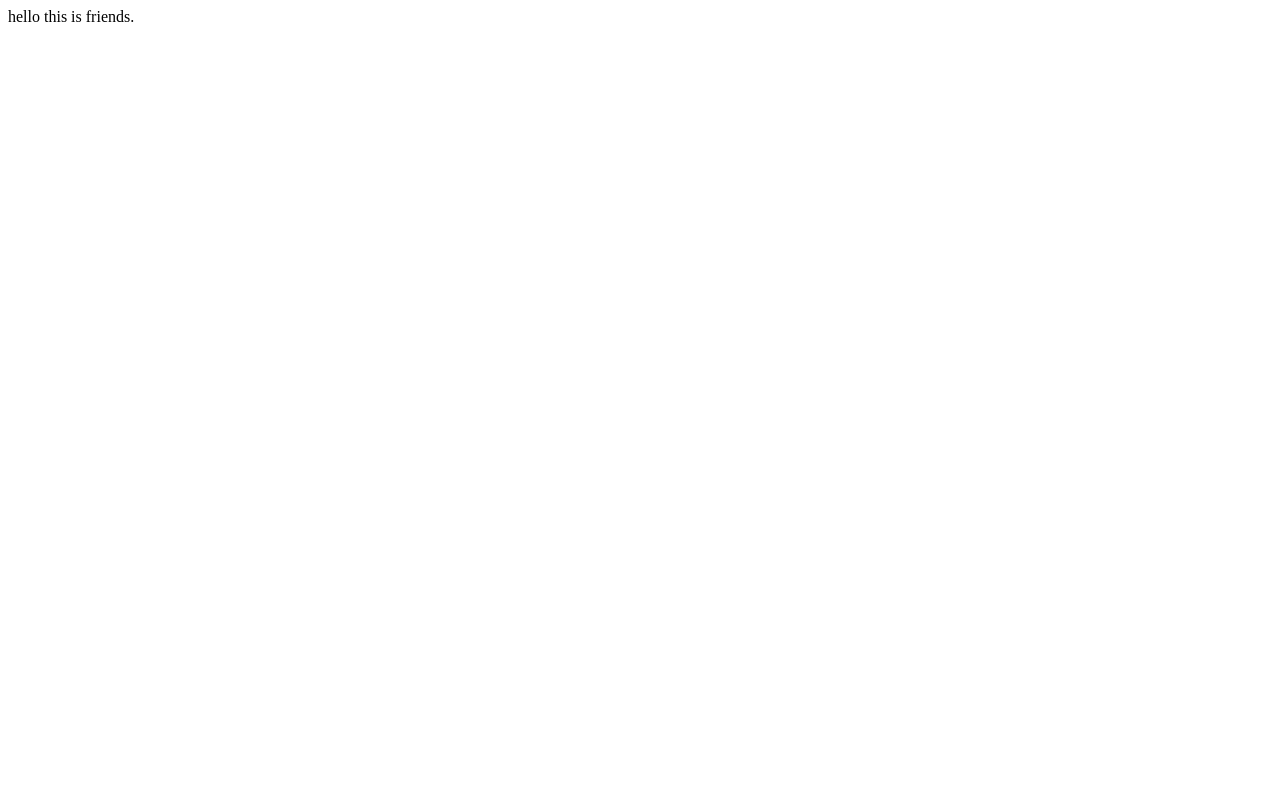
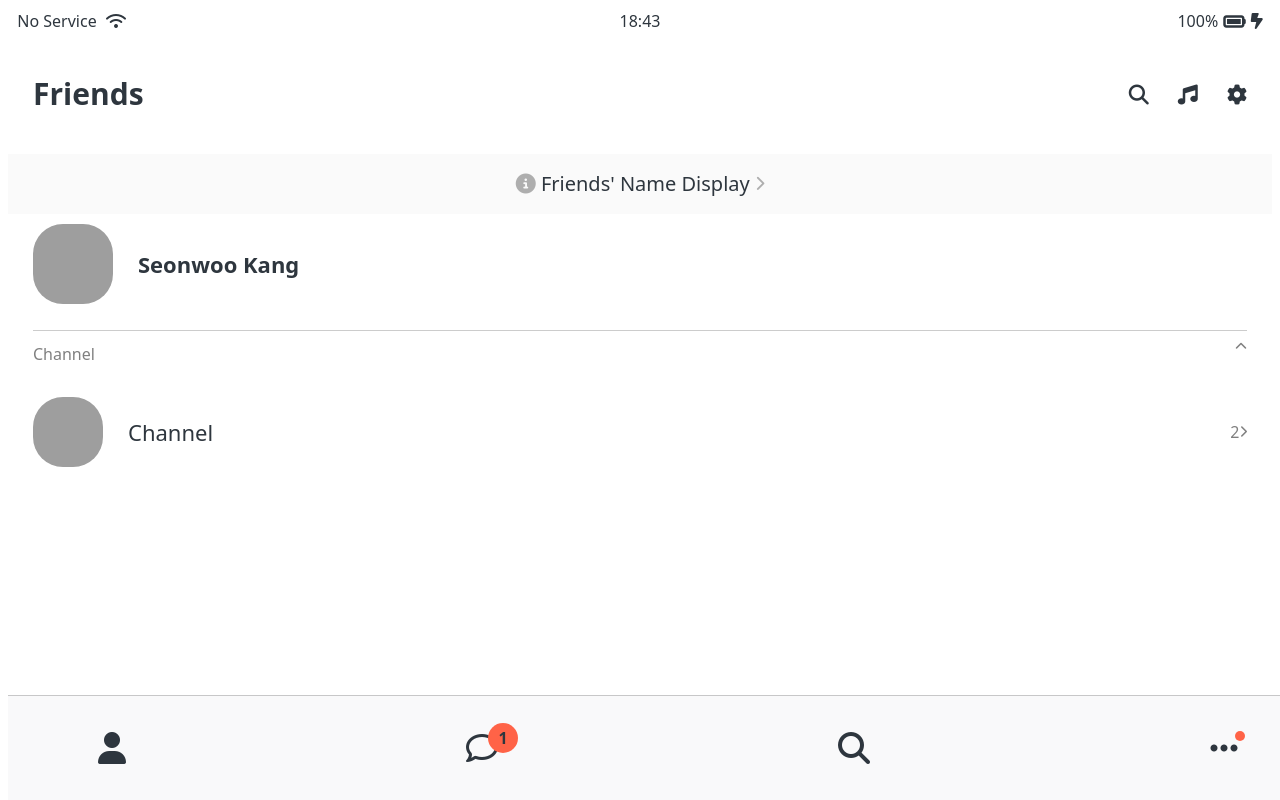
Before and after one commit to saleskang/kokpa-clone-2024, a plain HTML site: page css/friends.html in a window 1280 px wide. Drawn offline with Linux system fonts and the light colour scheme; grey boxes are pictures that could not be loaded; files whose address does not match are found by name.

Commit message:
friends screen

```diff
--- /dev/null
+++ b/css/components/nav-bar.css
@@ -0,0 +1,41 @@
+.nav{
+    position: fixed;
+    bottom: 0;
+    width: 100%;
+    background-color: #f9f9fa;
+    padding:20px 50px;
+    box-sizing: border-box;
+    border-top: 1px solid rgba(0, 0, 0, 0.2);
+}
+.nav__list{
+    display:flex;
+    justify-content: space-between;
+}
+.nav__link{
+    position:relative;
+    color:#2e363e;
+}
+.nav__notification{
+    display:block;
+    background-color: tomato;
+    border-radius: 15px;
+    width:30px;
+    height:30px;
+    display:flex;
+    justify-content: center;
+    align-items: center;
+    font-weight: 900;
+    position: absolute;
+    left: 22px;
+    bottom: 12.5px;
+}
+.nav__ellipsisnoti{
+    display:block;
+    background-color: tomato;
+    border-radius: 5px;
+    width:10px;
+    height:10px;
+    position:absolute;
+    left:25px;
+    bottom:24px;
+}
--- /dev/null
+++ b/css/components/screen-header.css
@@ -0,0 +1,14 @@
+.screens-header{
+    display: flex;
+    justify-content: space-between;
+    padding: var(--horizontal-space);
+    align-items: center;
+}
+.screens-header__title{
+    font-size:30px;
+    font-weight: 600;
+}
+
+.screens-header__icons span{
+    margin-left: 25px;
+}
--- a/css/components/status-bar.css
+++ b/css/components/status-bar.css
@@ -6,6 +6,7 @@
 
 .status-bar__column{
     width:33%
+
 }
 .status-bar__column:first-child span{
     margin-right: 5px;
--- /dev/null
+++ b/css/components/user-component.css
@@ -0,0 +1,54 @@
+.user-component{
+    display: flex;
+    justify-content: space-between;
+}
+
+.user-component,
+.user-component__column:first-child{
+    display: flex;
+    align-items: center;
+}
+
+.user-component__text{
+    display: flex;
+}
+.user-component__avatar{
+    width: 70px;
+    height: 70px;
+    border-radius: 30px;
+    margin-right: 25px;
+}
+
+.user-component__title{
+    font-weight: 600;
+    font-size: 22px;
+}
+
+
+.user-component__subtitle{
+    font-size: 17px;
+    color: rgba(0, 0, 0, 0.5);
+    margin: 15px 0;
+}
+
+.user-component__avatar--xl{
+    width:80px;
+    height: 80px;
+}
+
+.user-component__avatar-sm{
+    height: 60px;
+    width: 60px;
+    border-radius: 25px;
+}
+
+.user-component__column:last-child{
+    color:rgba(0, 0, 0, 0.5);
+}
+
+.user-component__title--not-bold{
+    font-weight: 400;
+}
+.user-component__channel-right{
+    color: rgba(0, 0, 0, 0.5);
+}
--- a/css/friends.html
+++ b/css/friends.html
@@ -1 +1,86 @@
-hello this is friends.
+<html lang="en">
+<head>
+    <meta charset="UTF-8">
+    <meta name="viewport" content="width=device-width, initial-scale=1.0">
+    <title>Friends-Kakao Clone</title>
+    <link rel="stylesheet" href="screens/style.css">
+</head>
+<body>
+    <div class="status-bar">
+        <div class="status-bar__column">
+            <span>No Service</span>
+            <i class="fa-solid fa-wifi"></i>
+        </div>
+        <div class="status-bar__column">
+            <span>18:43</span>
+        </div>
+        <div class="status-bar__column">
+            <span>100%</span>
+            <i class="fa-solid fa-battery-full fa-lg"></i>
+            <i class="fa-solid fa-bolt-lightning"></i>
+        </div>
+    </div>
+    <header class="screens-header">
+        <h1 class="screens-header__title">Friends</h1>
+        <div class="screens-header__icons">
+            <span><i class="fa-solid fa-magnifying-glass fa-lg"></i></span>
+            <span><i class="fa-solid fa-music fa-lg" ></i></span>
+            <span><i class="fa-solid fa-gear fa-lg"></i></span>
+        </div>
+    </header>
+    <a id="friends-display-link">
+        <i class="fa-solid fa-circle-info"></i> Friends' Name Display <i class="fa-solid fa-chevron-right fa-xs"></i>
+    </a>
+    <main class="friends-screen">
+    <div class="user-component"></div>
+        <div class="user-component__column">
+            <div class="user-component__text">
+                <img src="/profile.jpg" class="user-component__avatar user-component__avatar--xl"/>
+                <h4 class="user-component__title">Seonwoo Kang</h4>
+            </div>
+            </div>
+            <div class="user-component__column"></div>
+        </div>
+            <div class="friends-screen__channel">
+                <div class="friends-screen__channel-header">
+                    <span>Channel</span>
+                    <i class="fa-solid fa-chevron-up fa-xs"></i>
+                </div>
+                <div class="user-component">
+                    <div class="user-component__column">
+                        <img src="/profile.jpg" class="user-component__avatar user-component__avatar--sm"/>
+                <div class="user-component__text">
+                    <h4 class="user-component__title user-component__title--not-bold">
+                        Channel
+                    </h4>
+                </div>
+                </div>
+                    <span class="user-component__channel-right">2<i class="fa-solid fa-chevron-right fa-xs"></i></span>
+                </div>
+            </div>
+            </div>
+            </div>
+            </div>
+        </div>
+    </main>
+    <nav class="nav">
+        <ul class="nav__list">
+            <li class="nav__btn">
+                <a class="nav__link" href="friends.html"><i class="fa-solid fa-user fa-2x"></i></a></li>
+            <li class="nav__btn">
+                <a class="nav__link" href="#">
+                    <span class="nav__notification">1</span>
+                    <i class="fa-regular fa-comment fa-2x"></i></a></li>
+            <li class="nav__btn">
+                <a class="nav__link" href="#"><i class="fa-solid fa-magnifying-glass fa-2x"></i></a></li>
+            <li class="nav__btn">
+                <a class="nav__link" href="#">
+                    <span class="nav__ellipsisnoti"></span>
+                    <i class="fa-solid fa-ellipsis fa-2x"></i></a></li>
+        </ul>
+    </nav>
+    <script
+    src="https://kit.fontawesome.com/83fdc53fc8.js"
+    crossorigin="anonymous"></script>
+</body>
+</html>
--- /dev/null
+++ b/css/screens/friends.css
@@ -0,0 +1,31 @@
+#friends-display-link{
+    text-align: center;
+    display: block;
+    background-color: #fafafa;
+    padding: 20px 0px;
+    font-size: 20px;
+    margin-bottom: 10px;
+}
+
+#friends-display-link i{
+    color: rgba(0, 0, 0, 0.3);
+}
+
+.friends-screen{
+    padding: 0 var(--horizontal-space);
+}
+
+
+.friends-screen__channel{
+    margin-top: 25px;
+    border-top: 1px solid rgba(0, 0, 0, 0.2);
+    padding-top: 15px;
+    align-items: center;
+}
+
+.friends-screen__channel-header{
+    margin-bottom: 30px;
+    display: flex;
+    justify-content: space-between;
+    color:rgba(0, 0, 0, 0.5);
+}
--- a/css/screens/reset.css
+++ b/css/screens/reset.css
@@ -47,3 +47,6 @@ table {
 input:focus{
 	outline:none;
 }
+a {
+	color:#2e363e;
+}
--- a/css/screens/style.css
+++ b/css/screens/style.css
@@ -1,12 +1,18 @@
+/* reset */
 @import "reset.css";
+/* variables */
 @import "variables.css";
 /* Components */
-@import "components/status-bar.css";
+@import "/css/components/status-bar.css";
 /* Screens */
 @import "screens/login.css";
-
+@import "/css/components/nav-bar.css";
+@import "/css/components/screen-header.css";
+@import "/css/screens/friends.css";
+@import "/css/components/user-component.css";
 body{
     font-family: system-ui, -apple-system, BlinkMacSystemFont, 'Segoe UI', Roboto, Oxygen, Ubuntu, Cantarell, 'Open Sans', 'Helvetica Neue', sans-serif;
+    color: #2e363e;
 }
 
 .welcome-header {
--- a/css/screens/variables.css
+++ b/css/screens/variables.css
@@ -1,3 +1,4 @@
 :root{
     --yellow:#fae100;
+    --horizontal-space: 25px;
 }
```
Also changed, not shown: index.html (+6 -6 lines), 1 other file.
